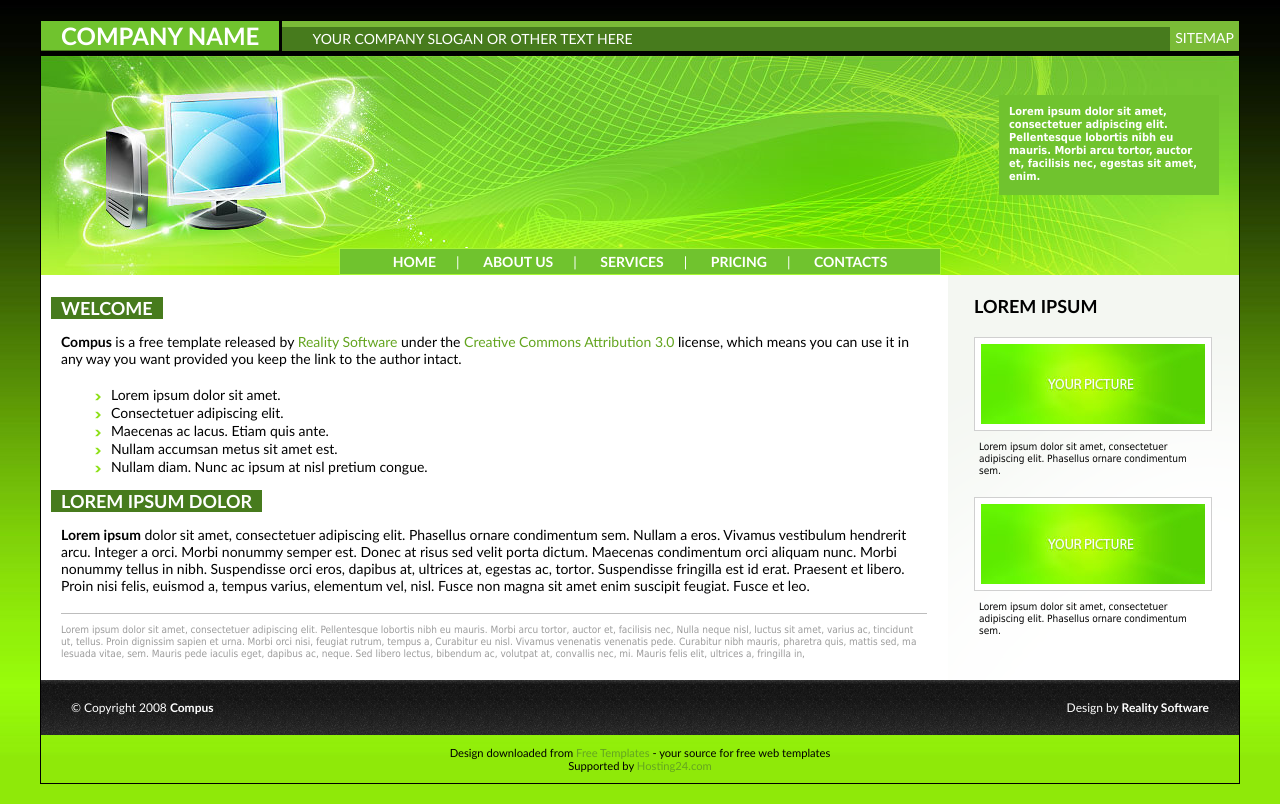
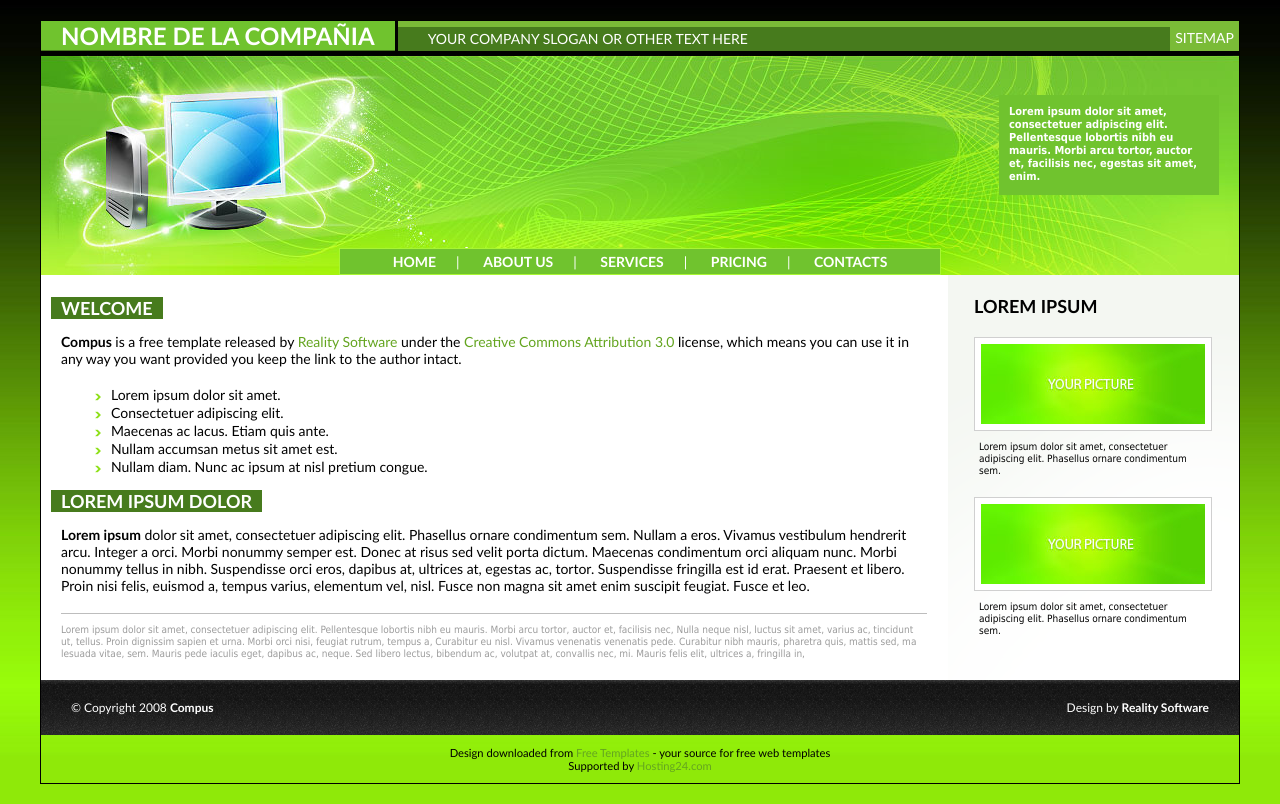
Before and after one commit to mbarbierix/test, a plain HTML site: page paginas/index.html in a window 1280 px wide. Drawn offline with Linux system fonts and the light colour scheme.

Commit message:
Second commit

```diff
--- a/paginas/index.html
+++ b/paginas/index.html
@@ -10,7 +10,7 @@
 <body>
 <!-- header -->
 <div id="top">
-<div id="name"><a href="#">Company Name</a></div>
+<div id="name"><a href="#">Nombre de la compañia</a></div>
 <div id="split"></div>
 <div style="border-top: 6px solid rgb(122, 187, 55); background-color: blue;">
 <div id="slogan"> Your company slogan or other text here</div>
```
